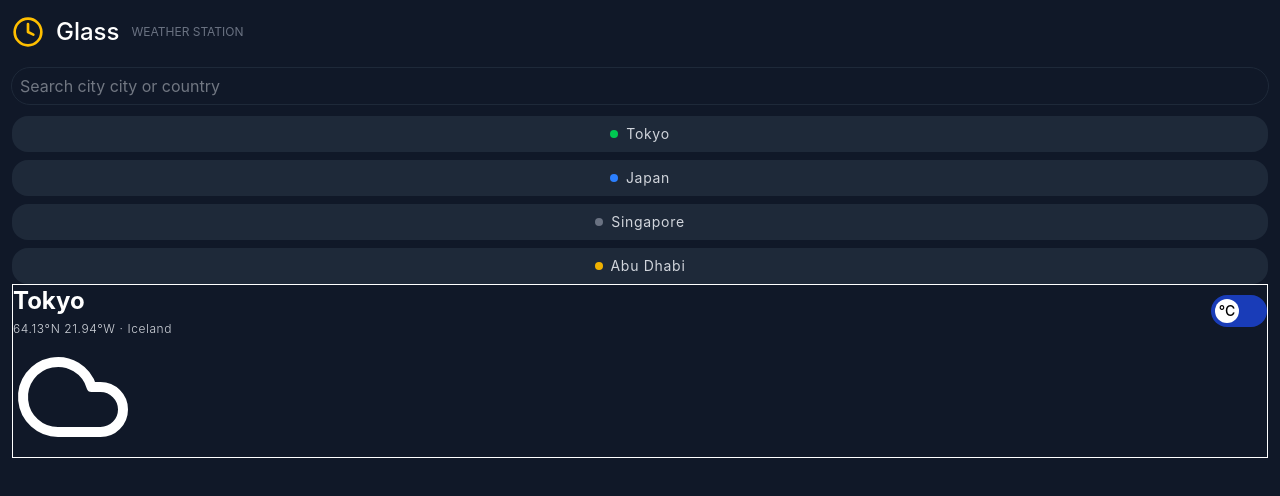
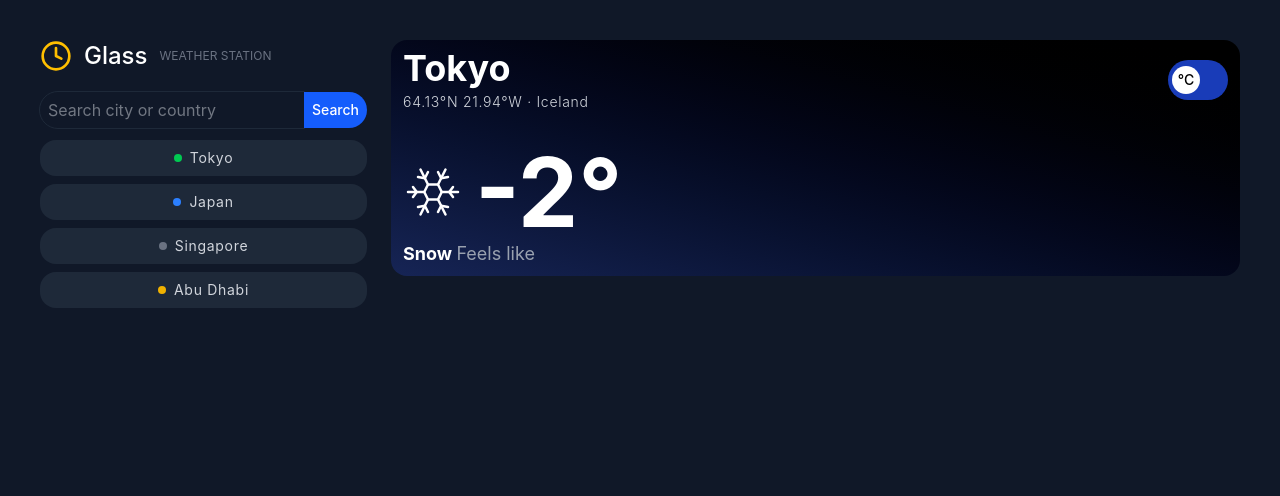
Before and after one commit to tiradochristian26/weather-app, a React (Vite) app: page / in a window 1280 px wide. Shown: the top 496 px of the page. Built offline with nearby package versions, Linux system fonts and the light colour scheme.

Commit message:
restructured all components

```diff
--- a/index.html
+++ b/index.html
@@ -6,7 +6,7 @@
     <meta name="viewport" content="width=device-width, initial-scale=1.0" />
     <title>weather-app</title>
   </head>
-  <body class="bg-white">
+  <body >
     <div id="root"></div>
     <script type="module" src="/src/main.jsx"></script>
   </body>
--- a/src/App.jsx
+++ b/src/App.jsx
@@ -1,4 +1,4 @@
-// import WeatherCard from "./components/WeatherCard";
+
 import Cities from "./components/common/CityCard";
 import Title from "./components/common/Title";
 import SearchBar from "./components/Searchbar";
@@ -6,28 +6,28 @@ import WeatherCard from "./components/WeatherCard";
 const App = () => {
     return (
         <>
-        <div className="w-screen h-screen  bg-gray-900 px-3 py-4">
+            <div className="w-screen  h-screen flex flex-col lg:flex-row gap-6  bg-gray-900 px-3 py-4 md:p-7 lg:p-10">
                 <div className="flex
              flex-col gap-5">
-            <Title/>
+                    <Title />
 
                     <div className="space-y-3">
-            <SearchBar/>
+                        <SearchBar />
 
-            <div className="flex justify-baseline gap-2 items-center flex-wrap lg:flex-col lg:items-baseline">
-                <Cities title={"Tokyo"}  color="bg-green-500" />
-                <Cities title={"Japan"}  color="bg-blue-500" />
-                <Cities title={"Singapore"}  color="bg-gray-500" />
-                <Cities title={"Abu Dhabi"}  color="bg-yellow-500" />
+                        <div className="flex justify-baseline gap-2 items-center flex-wrap lg:flex-col lg:items-baseline  ">
+                            <Cities title={"Tokyo"} color="bg-green-500" />
+                            <Cities title={"Japan"} color="bg-blue-500" />
+                            <Cities title={"Singapore"} color="bg-gray-500" />
+                            <Cities title={"Abu Dhabi"} color="bg-yellow-500" />
+                        </div>
                     </div>
 
                 </div>
-
+                <div className="w-full md:flex-1 h-fit">
+                    <WeatherCard CityName={'Tokyo'} coordinates={'64.13°N 21.94°W '} country={'Iceland'} celsius={'-2°'} farenheit={'28°'} weather={'Snow'} />
                 </div>
 
-                <div>
-                    <WeatherCard CityName={'Tokyo'} coordinates={'64.13°N 21.94°W '} country={'Iceland'}/>
-                </div>
+
             </div>
 
         </>
--- a/src/components/Searchbar.jsx
+++ b/src/components/Searchbar.jsx
@@ -1,17 +1,33 @@
+import { useState } from "react";
+import Button from "./common/Button";
+const SearchBar = () => {
+    const [value, setValue] = useState('')
+    const handleChange = (e) => {
+        setValue(e.target.value)
+    }
+    const handleSubmit = (e) => {
+        e.preventDefault()
+    }
+    return (
+        <form action="" onSubmit={handleSubmit}
+            className="flex"
+        >
+            <input type="text"
+                placeholder="Search city or country"
+                className="truncate outline outline-gray-800 w-full py-1.5 px-2  rounded-l-full text-gray-300 "
+                onChange={handleChange}
+                value={value}
 
-const SearchBar =() => {
+            />
+            <Button
 
-    return (
-        <>
-        <form action="" >
+                color={'bg-blue-600'}
+                content={'Search'}
+                type={'submit'}
+                rounded={'rounded-r-full'}
+            />
+        </form>
 
-            <input type="text"
-            placeholder="Search city city or country"
-            className="truncate outline outline-gray-800 w-full py-1.5 px-2  rounded-full text-gray-300 "
-            />
-
-        </form>
-        </>
     )
 }
 
--- a/src/components/WeatherCard.jsx
+++ b/src/components/WeatherCard.jsx
@@ -1,32 +1,40 @@
 import { useState } from "react";
-import { Cloud } from "lucide-react";
-const WeatherCard = ({CityName, coordinates,country}) => {
-    const [isCelsius,setIsCelsius] = useState(true)
+import { Snowflake } from "lucide-react";
 
-    const toggle = () =>{
-        setIsCelsius((prev) =>!prev)
+const WeatherCard = ({ CityName, coordinates, country, celsius, farenheit, weather }) => {
+   const [isCelsius, setIsCelsius] = useState(true)
+   const toggle = () => {
+      setIsCelsius((prev) => !prev)
    }
-
    return (
-        <div className="border border-white">
+      <div className=" bg-linear-to-tr from-blue-950 to-black rounded-2xl space-y-3 py-2 px-3 md:space-y-8 w-full md:max-h-5xl h-fit ">
          <div className="flex items-center justify-between">
             <div className="space-y-1">
-                <h1 className="text-white font-bold text-2xl">{CityName}</h1>
-                <h2 className="text-gray-300 tracking-wider font-light text-xs">{coordinates} <span>·</span> {country}</h2>
+               <h1 className="text-white font-bold text-2xl md:text-4xl">{CityName}</h1>
+               <h2 className="text-gray-300 tracking-wider font-light text-xs md:text-sm">{coordinates} <span>·</span> {country}</h2>
             </div>
             <div>
-                        <button type="button" className= {`w-14 h-8 rounded-full inline-flex items-center relative cursor-pointer p-1 py-3 ${isCelsius ? 'bg-blue-800' : 'bg-orange-800' }`}   onClick={toggle}>
-                        <span className = {` absolute rounded-full h-6 w-6 bg-white text-sm  transition-all duration-200 flex justify-center  items-center font-medium
+               <button type="button" className={`w-14 h-8 rounded-full md:w-15 md:h-10 inline-flex items-center relative cursor-pointer p-1 py-3 ${isCelsius ? 'bg-blue-800' : 'bg-orange-800'}`} onClick={toggle}>
+                  <span className={` absolute rounded-full h-6 w-6 md:h-7 md:w-7 bg-white text-sm  transition-all duration-200 flex justify-center  items-center font-medium
                             ${isCelsius ? 'left-1' : 'left-7'}
-                            `}> {isCelsius ? '°C' : '°F'}</span>
+                            `}> {isCelsius ? "°C" : "°F"}</span>
                </button>
             </div>
          </div>
 
-            <div>
-                <Cloud
+         <div className="">
+            <div className="flex items-center gap-3">
+               <Snowflake
                   color="white"
-                size={120} />
+                  size={60}
+                  strokeWidth={1}
+               />
+
+               <div >
+                  <h3 className="text-7xl font-bold text-white md:text-8xl ">{isCelsius ? celsius : farenheit}</h3>
+               </div>
+            </div>
+            <p className="text-gray-400 md:text-lg"><strong className="text-white ">{weather}  </strong>Feels like </p>
          </div>
       </div>
    )
--- /dev/null
+++ b/src/components/common/Button.jsx
@@ -0,0 +1,13 @@
+
+const Button = ({ color, content, type, rounded }) => {
+
+
+    return (
+
+        <><button className={` ${color} px-2 py-1 w-fit ${rounded} font-medium text-white text-sm `} type={`${type}`}
+
+        >{content}</button ></>
+    )
+}
+
+export default Button;
```
Also changed, not shown: src/components/common/WeatherElements.jsx (added), src/components/service/FetchWeather.jsx (added), 1 other file (tests, documents, lock files or other folders). Lines whose indentation alone changed are shown as unchanged.
